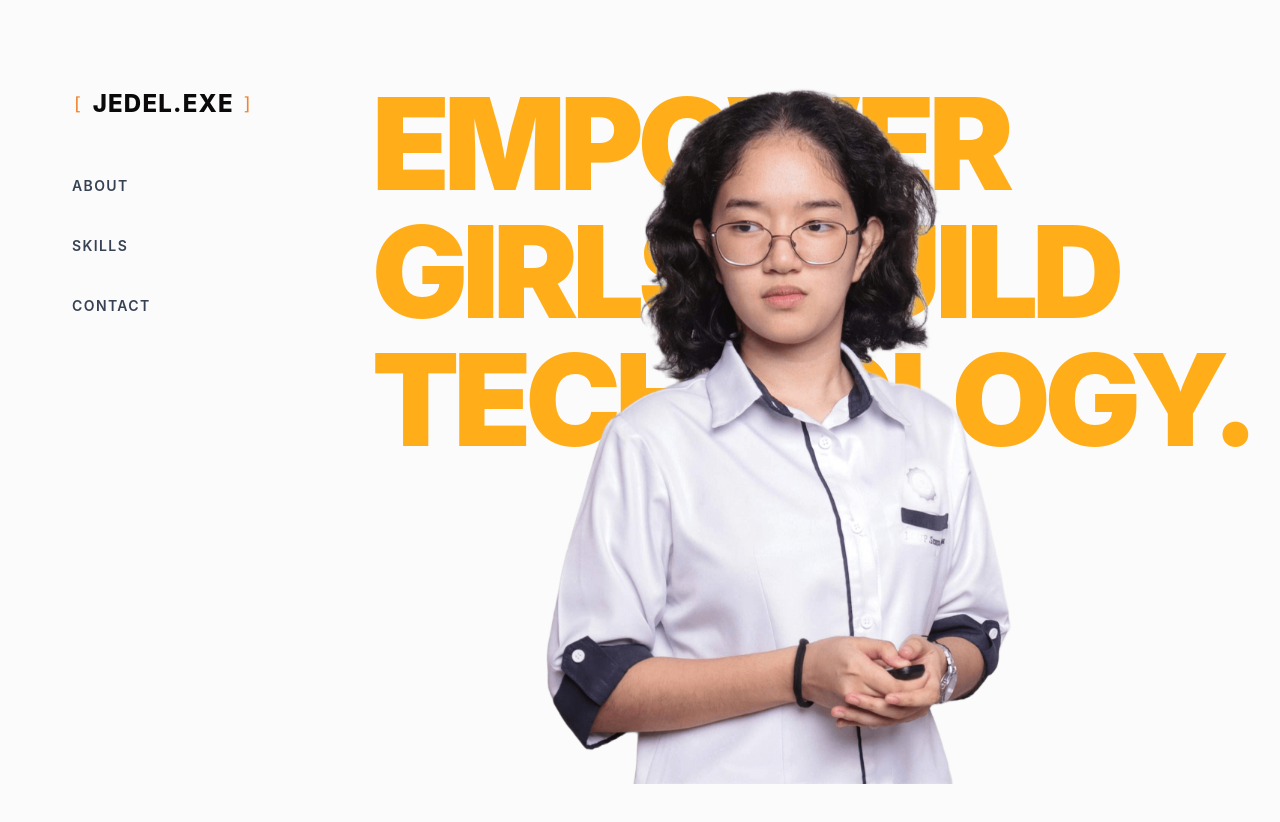
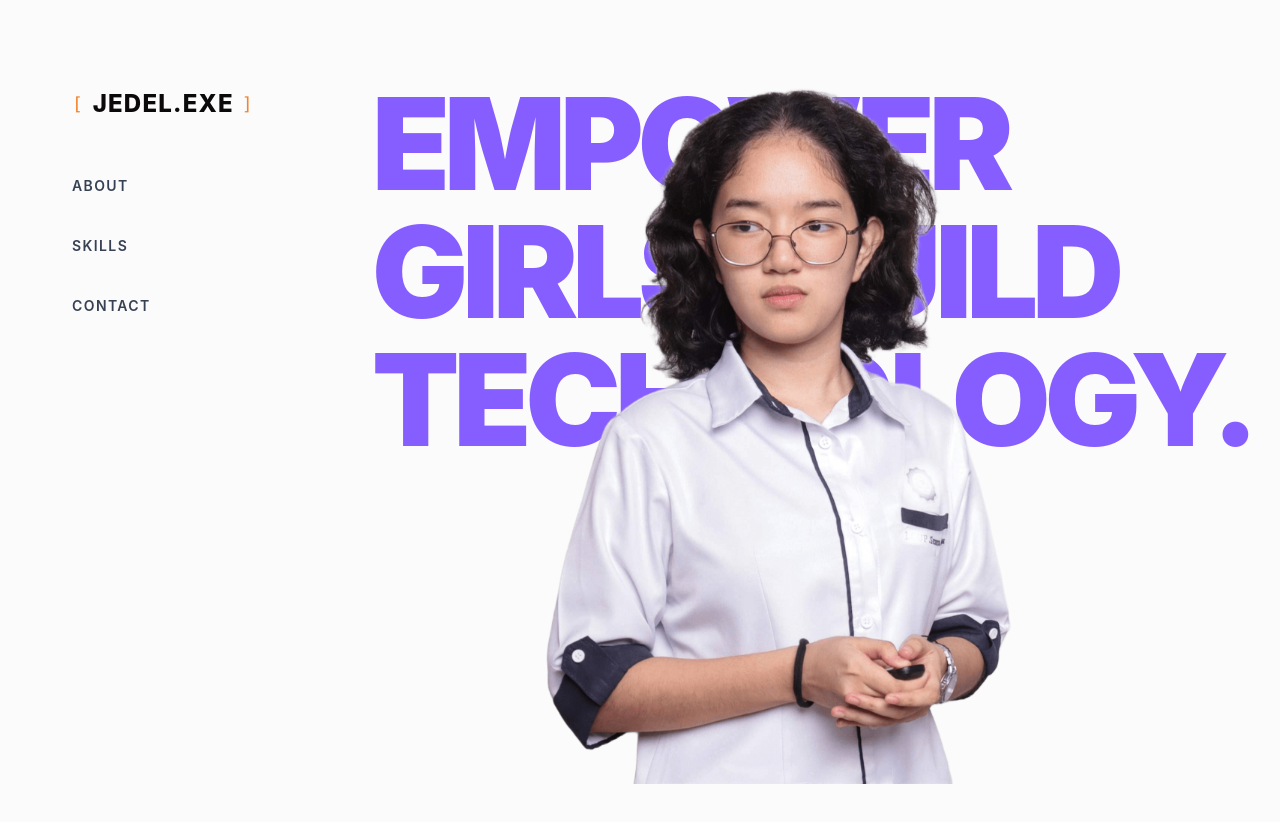
Before and after one commit to jedelxx/portfolio, a React (Vite) app: page / in a window 1280 px wide. Shown: the top 822 px of the page. Built offline with nearby package versions, Linux system fonts and the light colour scheme.

Commit message:
text color changed

```diff
--- a/src/App.jsx
+++ b/src/App.jsx
@@ -154,7 +154,7 @@ const App = () => {
         <section id="home" className="relative flex justify-center items-center min-h-screen overflow-hidden">
 
         {/* Big Bold Background Text - 3 Clean Lines */}
-        <h1 className="absolute z-0 top-[10%] left-[2%] text-6xl md:text-8xl lg:text-9xl font-black uppercase text-[orange]/90 select-none tracking-tighter text-left w-full px-8 md:px-16 max-w-7xl leading-none">
+        <h1 className="absolute z-0 top-[10%] left-[2%] text-6xl md:text-8xl lg:text-9xl font-black uppercase text-neon-blue select-none tracking-tighter text-left w-full px-8 md:px-16 max-w-7xl leading-none">
           <span ref={addToBgLines} className="block">
             EMPOWER
           </span>
--- a/src/style.css
+++ b/src/style.css
@@ -10,6 +10,7 @@
   --color-black: #0B0909;
   --color-pink: #FA4EAB;
   --color-light-orange: #DE7D48;
+  --color-neon-blue: #865DFF;
 }
 
 @utility flex-center {
```
